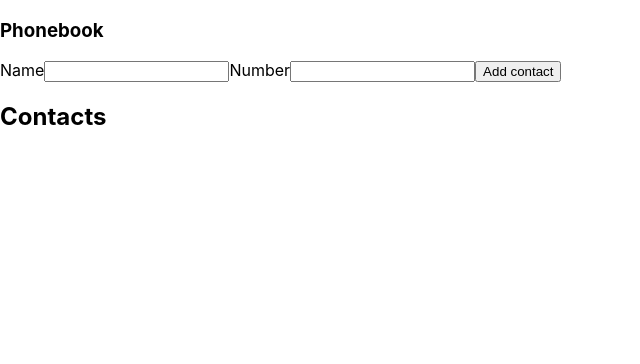
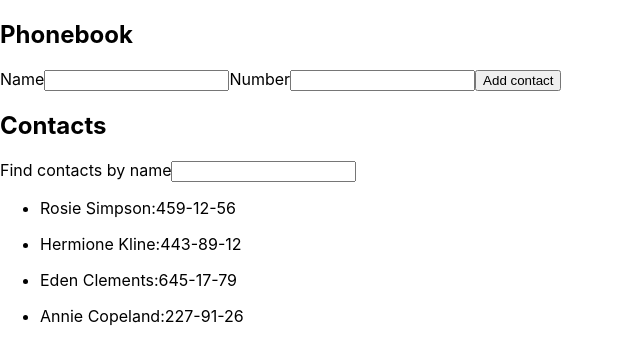
Before and after one commit to YuliaPysarenko/goit-react-hw-02-phonebook, a React (Create React App) app: page / in a window 1280 px wide. Shown: the top 364 px of the page, without its empty margins (0-640 px from the left). Built offline with nearby package versions, Linux system fonts and the light colour scheme.

Commit message:
homeWork

```diff
--- a/src/components/App.jsx
+++ b/src/components/App.jsx
@@ -1,124 +1,66 @@
 import React, { Component } from "react";
+import shortid from "shortid";
+
 import Form from './Form';
-import shortid from "shortid";
+import ContactsList from './ContactsList';
+import Filter from './Filter';
 
 class App extends Component {
   state = {
-  //   contacts: [
-  //   {id: 'id-1', name: 'Rosie Simpson', number: '459-12-56'},
-  //   {id: 'id-2', name: 'Hermione Kline', number: '443-89-12'},
-  //   {id: 'id-3', name: 'Eden Clements', number: '645-17-79'},
-  //   {id: 'id-4', name: 'Annie Copeland', number: '227-91-26'},
-  // ],
-  contacts: [],
+    contacts: [
+    {id: 'id-1', name: 'Rosie Simpson', number: '459-12-56'},
+    {id: 'id-2', name: 'Hermione Kline', number: '443-89-12'},
+    {id: 'id-3', name: 'Eden Clements', number: '645-17-79'},
+    {id: 'id-4', name: 'Annie Copeland', number: '227-91-26'},
+  ],
 
   filter: '',
-  // name: '',
-  // number: ''
   }
 
-  // addContact - це має бути метод, що приходить в компонент форми як пропс.
-  //  В компоненті Арр цей метод має додавати об'єкт контакта в стейт
+     idList = shortid.generate();
+     findContactsId = shortid.generate();
 
-  // myRef = React.createRef();
-  // myRefNumber = React.createRef();
-  // myRefFind = React.createRef();
+  filterValue = (e) => {
+    this.setState({
+      filter: e.currentTarget.value
+    })
 
-    nameInputId = shortid.generate();
-  // numberInputId = shortid.generate();
-  // findContactsId = shortid.generate();
-
-  // objectFormInput = ({name, number}) => {
-  //   this.setState({
-  //   name: name,
-  //   number: number})
-  // }
-
-
- objectFormInput = ({id, name,number}) => {
-   this.setState({
-     contacts: [{
-       id: id,
-       name: name,
-       number: number} ]
-   })
   }
 
-  //  addContact = () => {
-  //     this.render(
-  //        <ul>
-  //          <li key={this.state.name}>{this.state.name} {this.state.number}
-  //        </li>
-  //         </ul>
-  //     )
-  // }
+ objectFormInput = ({name, number}) => {
+   const newContacts = {
+         id: shortid.generate(),
+         name,
+         number
+   }
+   this.setState(prevState => ({
+    contacts: [newContacts, ...prevState.contacts]
+  }
+  ))
+  }
 
-  // handleInput = (e) => {
-  //   this.setState({
-  //     name: e.currentTarget.value
-  //   })
-  // }
+  filterContacts = () => {
+    const { filter, contacts } = this.state;
+    const normalazedFilter = filter.toLowerCase();
 
-  // handleInputNumber = (e) => {
-  //   this.setState({
-  //     number:e.currentTarget.value
-  //   })
-  // }
+      return filter ? contacts.filter(
+      contact => contact.text.toLowerCase().includes(normalazedFilter)) : this.state.contacts
 
-  // handleInputContacts = (e) => {
-  //   const {name,value} = e.currentTarget
-  //   this.setState({
-  //     [name]:value
-  //  })
-  // }
-
-  //   handleContacts = () => {
-  //     let inputValue = this.myRef.current.value;
-  //     let inputValueNumber = this.myRefNumber.current.value;
-  //     let contacts = this.state.contacts;
-  //     contacts.push(inputValue, inputValueNumber);
-
-
-  //     this.setState({
-  //       'contacts': contacts
-  //     })
-  //     // this.state.contacts.value = '';
-  // }
-
-  // handleSubmit = e => {
-  //   e.preventDefault()
-  //  this.handleContacts()
-
-  //   this.reset()
-  // }
-
-  // reset = () => {
-  //   this.setState({ name: '', number: '', filter: ''})
-  // }
-
-
+  }
 
   render() {
+     const filterContactsFind = this.filterContacts();
+
     return (
       <section>
+        <h1>Phonebook</h1>
         <Form objectForm={this.objectFormInput} />
 
         <h2>Contacts</h2>
-        <div>
-          {/* Find contacts by name
-          <input
-            ref={this.myRefFind}
-            id={this.findContactsId}
-            value={this.state.filter}
-            type="text"
-            name="filter"
-            onChange={this.handleInputContacts}/> */}
 
-          <ul>{this.state.contacts.map(item =>
-            <li key={this.nameInputId}>{item}
-            </li>)}
-          </ul>
-       </div>
+        <Filter value={this.state.filter } filter={ this.filterValue} />
+        <ContactsList contacts={filterContactsFind}/>
+        {/* <ContactsList contacts={this.state.contacts}/> */}
      </section>
     )
   }
--- /dev/null
+++ b/src/components/ContactsList/ContactsList.jsx
@@ -0,0 +1,18 @@
+import React from "react";
+import shortid from "shortid";
+
+ const idList = shortid.generate();
+
+const ContactsList = ({ contacts }) => {
+    return (
+        <div>
+           <ul key={idList}>{contacts.map(item =>
+            <li key= {shortid.generate()}>
+              <p>{item.name}:{item.number}</p>
+             </li>)}
+          </ul>
+        </div> )
+
+}
+
+export default ContactsList
--- /dev/null
+++ b/src/components/ContactsList/index.js
@@ -0,0 +1 @@
+export {default} from './ContactsList'
--- a/src/components/Conteiner/Conteiner.jsx
+++ /dev/null
@@ -1,6 +0,0 @@
-import React, { Component } from "react";
-import shortid from "shortid";
-
-// class Conteiner extends Component {
-
-// }
--- /dev/null
+++ b/src/components/Filter/Filter.jsx
@@ -0,0 +1,19 @@
+import React from "react";
+import shortid from "shortid";
+
+const findContactsId = shortid.generate();
+
+const Filter = ({ value, filter }) => {
+    return (
+    <div>
+          Find contacts by name
+          <input
+            id={findContactsId}
+            value={value}
+            type="text"
+            name="filter"
+            onChange={filter} />
+    </div>)
+}
+
+export default Filter;
--- /dev/null
+++ b/src/components/Filter/index.js
@@ -0,0 +1 @@
+export {default} from './Filter'
--- a/src/components/Form/Form.jsx
+++ b/src/components/Form/Form.jsx
@@ -15,14 +15,13 @@ class Form extends Component {
     this.setState({
       [name]: value
     })
+  }
 
-  }
+
   handleSubmit = e => {
     e.preventDefault()
-    //  this.handleContacts()
     this.reset()
     this.props.objectForm(this.state)
-      // this.addContact()
   }
 
   reset = () => {
@@ -34,8 +33,9 @@ class Form extends Component {
   render() {
     return (
       <section>
-        <h1>Phonebook</h1>
+
         <form onSubmit={this.handleSubmit}>
+               {/* <label> */}
           <label htmlFor={this.nameInputId}>
             Name
             <input
@@ -50,6 +50,7 @@ class Form extends Component {
           </label>
 
           <label htmlFor={this.numberInputId}>
+             {/* <label> */}
             Number
             <input
               id={this.numberInputId}
```
Also changed, not shown: src/components/ElementContactList/ElementContactList.jsx (added), src/components/ElementContactList/index.js (added).
